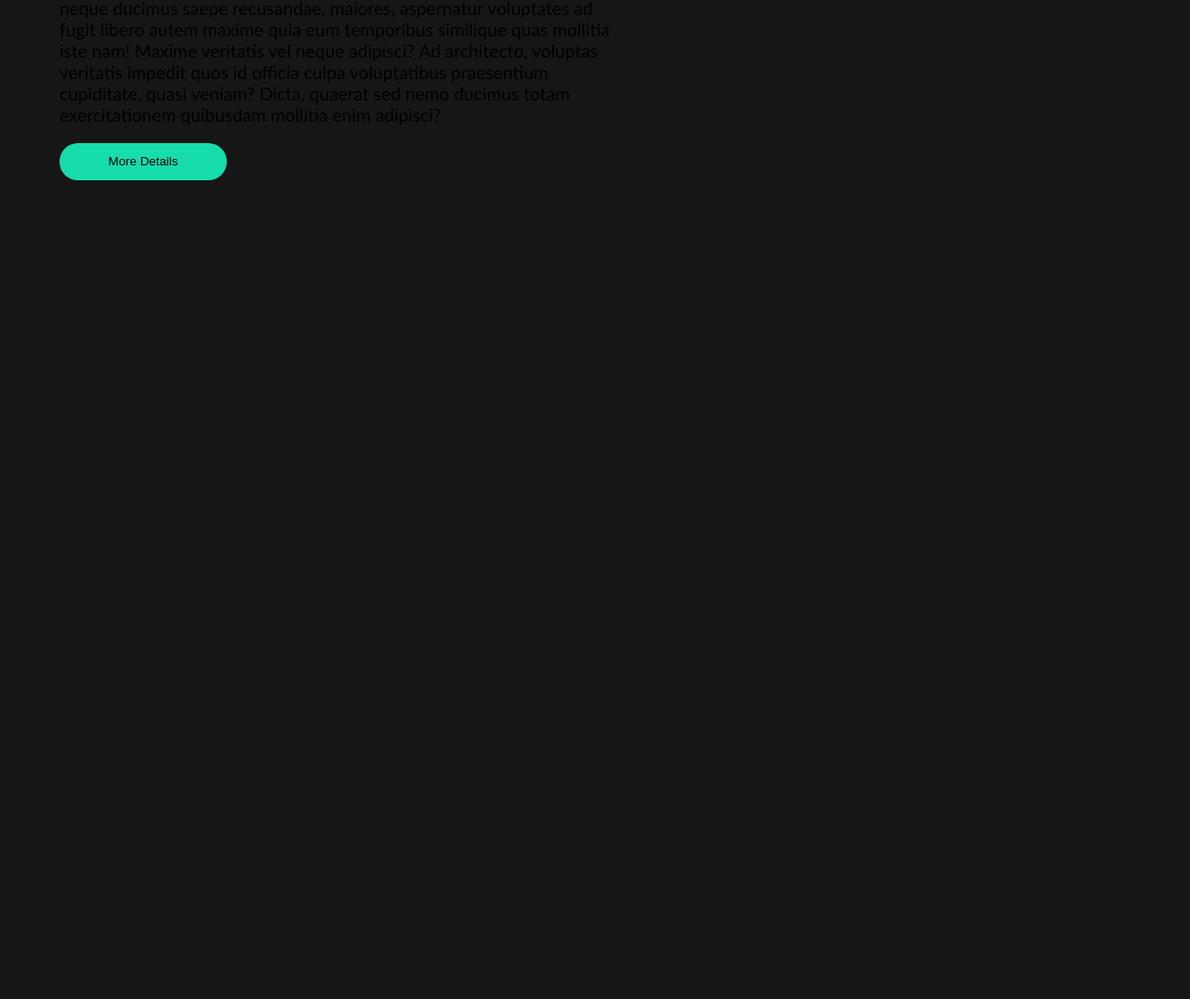
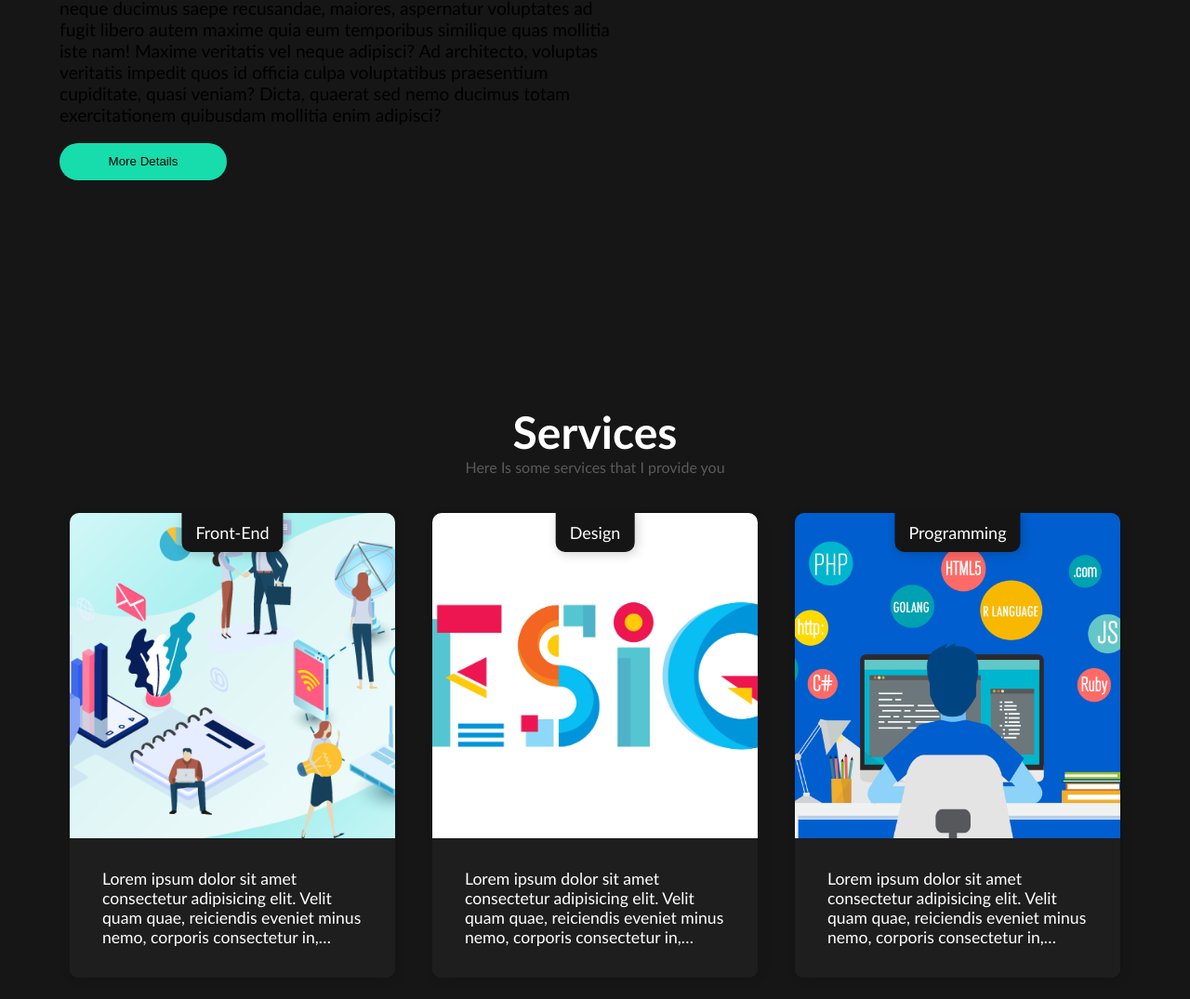
Before and after one commit to abdelghafourbamoula/web-proejcts, a plain HTML site: page my-portfolio/inex.html in a window 1280 px wide. Shown: the part 1256-2331 px from the top of the page at 93% size. Before the commit the page ends 1600 px from the top, so only its background shows below. Drawn offline with Linux system fonts and the light colour scheme.

Commit message:
complete servoce section

```diff
--- a/my-portfolio/inex.html
+++ b/my-portfolio/inex.html
@@ -11,6 +11,7 @@
     <!--using font Awesome-->
     <script src="https://use.fontawesome.com/releases/v5.15.3/js/all.js" data-auto-replace-svg="nest"></script>
 </head>
+
 <body>
     <!----------- main ------------>
     <section id="main">
@@ -68,6 +69,62 @@
         <div class="about-model">
             <img src="" alt="model">
         </div>
+    </section>
+
+    <!----------- services ------------>
+    <section id="servises">
+        <div class="s-heading">
+            <h1>Services</h1>
+            <p>Here Is some services that I provide you</p>
+        </div>
+
+        <div class="s-b-contriner">
+            <!-- box 1 -->
+            <div class="s-box">
+                <!-- service box img -->
+                <div class="s-b-img">
+                    <div class="s-type">Front-End</div>
+                    <img src="images/s1.jpg">
+                </div>
+                <!-- service box text -->
+                <div class="s-b-text">
+                    <a href="#">Lorem ipsum dolor sit amet consectetur adipisicing elit. Velit quam quae,
+                    reiciendis eveniet minus nemo, corporis consectetur in, tempore sunt cum nisi. Facilis omnis,
+                    rerum dolores optio dolorem officiis recusandae?</a>
+                </div>
+            </div>
+
+            <!-- box 2 -->
+            <div class="s-box">
+                <!-- service box img -->
+                <div class="s-b-img">
+                    <div class="s-type">Design</div>
+                    <img src="images/s2.jpg">
+                </div>
+                <!-- service box text -->
+                <div class="s-b-text">
+                    <a href="#">Lorem ipsum dolor sit amet consectetur adipisicing elit. Velit quam quae,
+                    reiciendis eveniet minus nemo, corporis consectetur in, tempore sunt cum nisi. Facilis omnis,
+                    rerum dolores optio dolorem officiis recusandae?</a>
+                </div>
+            </div>
+
+             <!-- box 3 -->
+             <div class="s-box">
+                <!-- service box img -->
+                <div class="s-b-img">
+                    <div class="s-type">Programming</div>
+                    <img src="images/s3.jpg">
+                </div>
+                <!-- service box text -->
+                <div class="s-b-text">
+                    <a href="#">Lorem ipsum dolor sit amet consectetur adipisicing elit. Velit quam quae,
+                    reiciendis eveniet minus nemo, corporis consectetur in, tempore sunt cum nisi. Facilis omnis,
+                    rerum dolores optio dolorem officiis recusandae?</a>
+                </div>
+            </div>
+
+        </div>
 
     </section>
 
--- a/my-portfolio/style.css
+++ b/my-portfolio/style.css
@@ -167,7 +167,7 @@ nav{
 }
 
 .about-text{
-    font-family: calibri;
+    font-family: Calibri;
     width: 50%;
 }
 
@@ -202,3 +202,107 @@ nav{
     background-color: #ffffff;
     transition: all ease 0.5s;
 }
+
+/****************** aservices *******************/
+#servises{
+    width: 100%;
+    height: 100vh;
+    font-family: Calibri;
+    display: flex;
+    flex-direction: column;
+    align-items: center;
+    justify-content: center;
+    padding-top: 40p;
+}
+
+.s-heading{
+    text-align: center;
+    margin: 20px 0px;
+}
+
+.s-heading h1{
+    color: #ffffff;
+    font-size: 3rem;
+    margin: 0;
+    padding: 0;
+}
+
+.s-heading p{
+    color: rgba(249, 249, 249, 0.3);
+    font-size: 1rem;
+    margin: 0;
+    padding: 0;
+}
+
+.s-b-contriner{
+    display: flex;
+    justify-content: center;
+    align-items: center;
+}
+
+.s-box{
+    background-color: #2b2b2b;
+    width: 350px;
+    height: 500px;
+    margin: 20px;
+    border-radius: 10px;
+    overflow: hidden;
+    box-shadow: 2px 2px 12px rgba(0, 0, 0, 0.1);
+    position: relative;
+}
+
+.s-b-img{
+    width: 100%;
+    height: 70%;
+}
+
+.s-b-img img{
+    width: 100%;
+    height: 100%;
+    object-fit: cover;
+}
+
+.s-b-text{
+    width: 100%;
+    height: 30%;
+    background-color: #1e1e1e;
+    display: flex;
+    justify-content: center;
+    align-items: center;
+}
+
+.s-b-text a{
+    margin: 0;
+    color: #ffffff;
+    font-size: 1.1rem;
+    font-family: Calibri;
+    display: block;
+    display: -webkit-box;
+    max-width: 80%;
+    -webkit-line-clamp: 4;
+    overflow: hidden;
+    text-overflow: ellipsis;
+    -webkit-box-orient: vertical;
+}
+
+.s-type{
+    font-family: Calibri;
+    color: #ffffff;
+    background-color: #151515;
+    padding: 10px 15px;
+    position: absolute;
+    top: 0px;
+    left: 50%;
+    transform: translateX(-50%);
+    font-size: 18px;
+    border-radius: 0px 0px 10px 10px;
+    box-shadow: 2px 2px 12px rgba(0,0,0, 0.2);
+}
+.s-box:hover{
+    transform: translateY(-10px);
+    transition: all ease 0.4s;
+}
+
+.s-b-text a:hover{
+    color: rgba(255, 255, 255, 0.5);
+}
```
Also changed, not shown: my-portfolio/images/s1.jpg (added), my-portfolio/images/s2.jpg (added), my-portfolio/images/s3.jpg (added), my-portfolio/images/s4.jpg (added).
